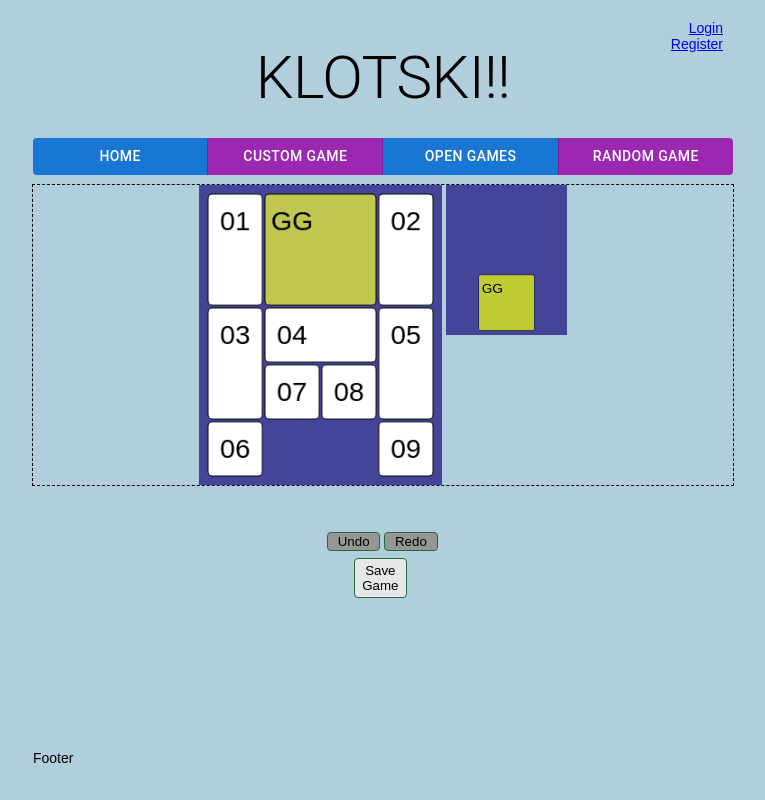
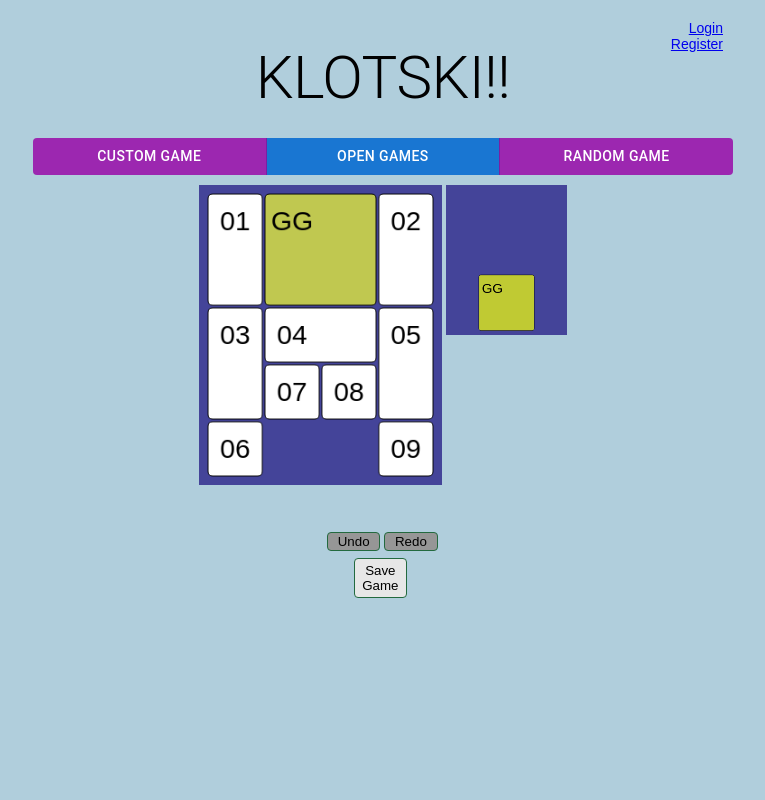
Before and after one commit to JP235/jpmantilla, a React (Create React App) app: page /game/classic in a window 1280 px wide. Shown: the whole page, without its empty margins (257-1022 px from the left). Built offline with nearby package versions, Linux system fonts and the light colour scheme.

Commit message:
style changes

```diff
--- a/src/app/App.js
+++ b/src/app/App.js
@@ -13,7 +13,7 @@ function App() {
 			<div className="Content">
 				<AppRoutes />
 			</div>
-			<Footer />
+			{/* <Footer /> */}
 		</>
 	);
 }
--- a/src/common/layout/Navbar.js
+++ b/src/common/layout/Navbar.js
@@ -1,5 +1,6 @@
 import React from "react";
 import { Grid, Button, ButtonGroup, Typography } from "@mui/material";
+import { useNavigate } from "react-router-dom";
 
 const Navbar = () => {
 	return (
@@ -17,9 +18,9 @@ const Navbar = () => {
 						color="secondary"
 						fullWidth={true}
 					>
-						<Button color="primary" href="/">
+						{/* <Button color="primary" href="/">
 							Home
-						</Button>
+						</Button> */}
 						<Button color="secondary" href="/custom">
 							Custom Game
 						</Button>
--- a/src/components/HomePage/HomePage.js
+++ b/src/components/HomePage/HomePage.js
@@ -1,12 +1,12 @@
 import React, { Component } from "react";
+import { Navigate } from "react-router-dom";
 
 class HomePage extends Component {
 
 	render() {
     console.log("Home")
 		return (
-			<>
-			</>
+			<Navigate to="/opengames/" />
 		);
 	}
 }
--- a/src/components/PlayGame/playGame.css
+++ b/src/components/PlayGame/playGame.css
@@ -4,7 +4,7 @@
 	min-height: 300px;
 	/* height: 100%; */
     /* max-height: max-content; */
-    outline: dashed 1px black;
+    /* outline: dashed 1px black; */
     display: flex;
     justify-content: center
 }
```
